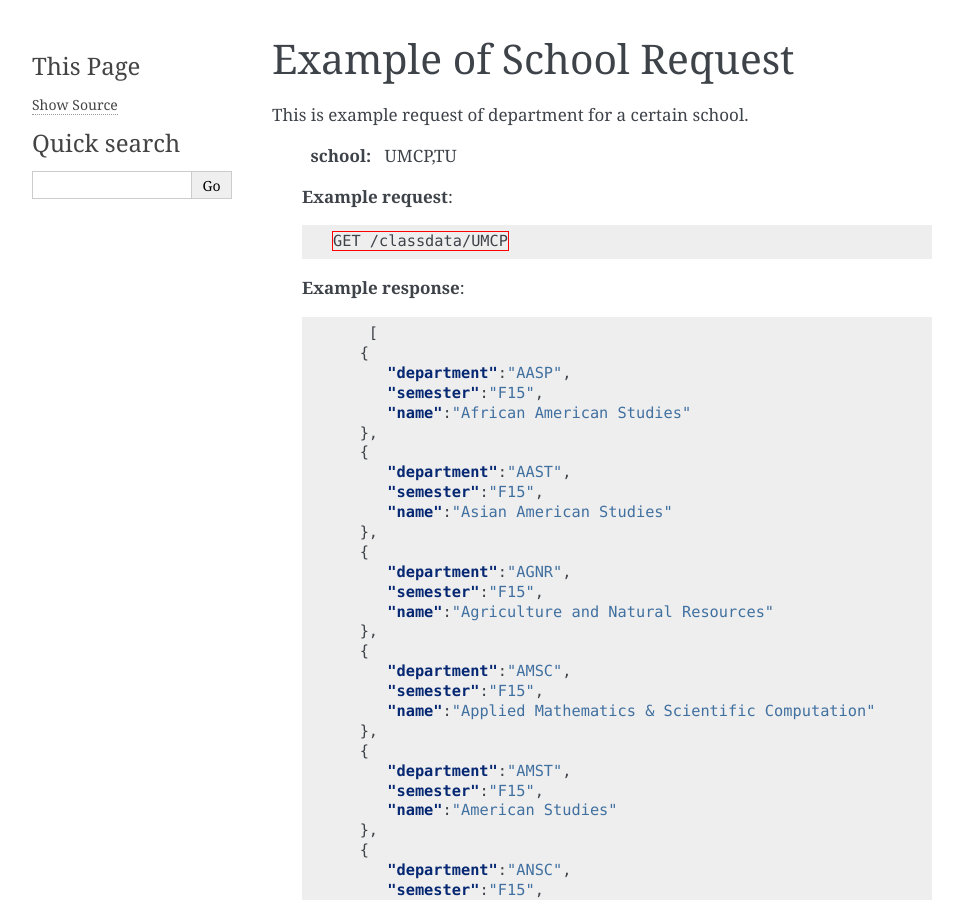
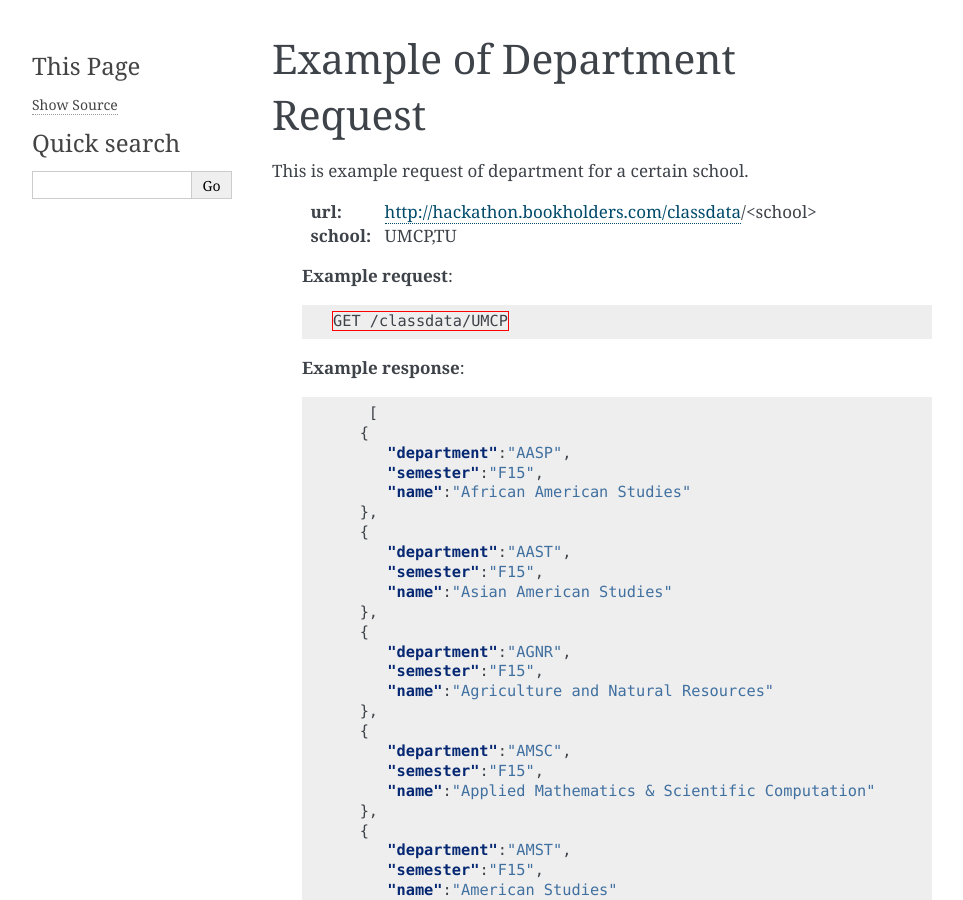
Before and after one commit to bookholders/classdataapi, a Sphinx documentation site: the page built from docs/getstarted.rst, in a window 1280 px wide and 900 px high. Shown: the whole window, without its empty margins (148-1111 px from the left). Built offline with Sphinx 7.4.7, drawn with Linux system fonts in a browser that asks for light colours.

Commit message:
Update getstarted.rst

```diff
--- a/docs/getstarted.rst
+++ b/docs/getstarted.rst
@@ -1,9 +1,10 @@
-Example of School Request
-=========================
+Example of Department Request
+=============================
 
 
 This is example request of department for a certain school.
 
+   :url: http://hackathon.bookholders.com/classdata/<school>
    :school: UMCP,TU
 
 
```
